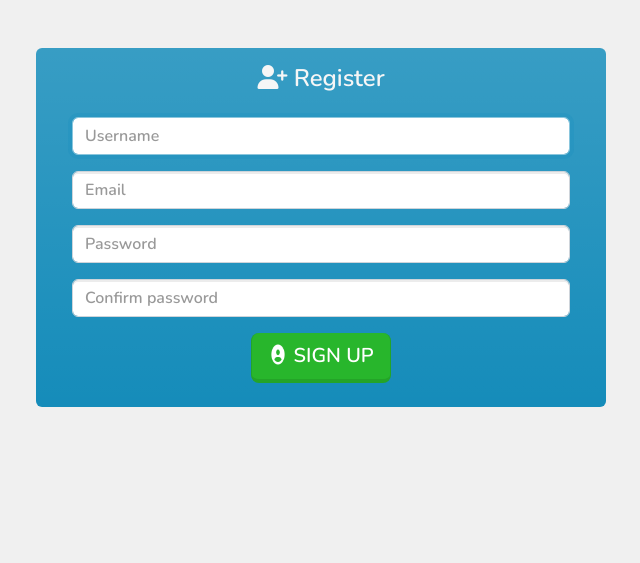
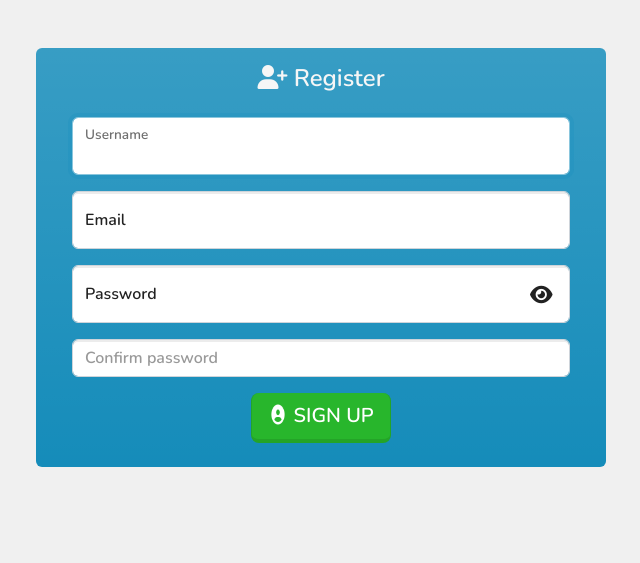
Before and after one commit to israel-oye/CiStash, a Flask app: page /auth/register in a window 1280 px wide. Shown: the part 76-639 px from the top of the page, without its empty margins (319-959 px from the left). Run offline with Flask 3, Linux system fonts and the light colour scheme; some libraries are stand-ins or nearby versions.

Commit message:
Improve auth forms & add password toggle

```diff
--- /dev/null
+++ b/src/static/assets/auth-handler.js
@@ -0,0 +1,14 @@
+const password = document.querySelector("#password");
+const eyeIcon = document.querySelector("#eye-icon");
+
+eyeIcon.addEventListener("click", () => {
+    if (eyeIcon.classList.contains("fa-eye")) {
+        password.setAttribute("type", "text");
+        eyeIcon.classList.remove("fa-eye");
+        eyeIcon.classList.add("fa-eye-slash");
+    } else {
+        password.setAttribute("type", "password");
+        eyeIcon.classList.remove("fa-eye-slash");
+        eyeIcon.classList.add("fa-eye");
+    }
+});
--- a/src/static/css/stylesheet.css
+++ b/src/static/css/stylesheet.css
@@ -20,6 +20,13 @@ p {
 
 mark {
     background-color: yellow !important;
+}
+
+#eye-icon {
+    position: absolute;
+    right: 1.1rem;
+    top: 1.8rem;
+    cursor: pointer;
 }
 
 .body-text {
--- a/src/templates/login.html
+++ b/src/templates/login.html
@@ -14,9 +14,10 @@
                         <label class="form-label text-light" for="email">Email</label>
                         <input type="email" name="email" class="form-control" placeholder="example@mail.com">
                     </div>
-                    <div class="mb-3 align-content-center">
+                    <div class="mb-3 align-content-center" style="position: relative;">
                         <label class="form-label text-light" for="password">Password</label>
-                        <input type="password" name="password" class="form-control">
+                        <input type="password" name="password" id="password" class="form-control">
+                        <i class="fa-solid fa-lg fa-eye" id="eye-icon" style="top: 3.1rem;"></i>
                     </div>
                     <div class="mb-3 text-center">
                         <button class="btn btn-lg btn-success mt-2" type="submit" formaction="{{url_for('auth_bp.login')}}"><i class="fa-solid fa-door-open"></i> Login</button>
@@ -29,4 +30,5 @@
     </div>
 
 </div>
+<script src="{{url_for('static', filename='assets/auth-handler.js')}}"></script>
 {% endblock %}
--- a/src/templates/register.html
+++ b/src/templates/register.html
@@ -9,8 +9,10 @@
             <h4 class="text-center text-light pt-3"><i class="fa-solid fa-user-plus"></i> Register</h4>
             <form action="{{url_for('auth_bp.register')}}" method="post" class="m-4 w-85">
                 {{ form.csrf_token }}
-                <div class="mb-3">
+                <div class="form-floating mb-3">
                     {{ form.username }}
+                    <!--  -->
+                    {{form.username.label}}
                     <!--  -->
                     {% for error in form.username.errors %}
                     <small class="form-text text-warning"><i class="fa-solid fa-circle-exclamation"></i> {{ error }}</small>
@@ -18,8 +20,10 @@
                     {% endfor %}
                 </div>
 
-                <div class="mb-3">
+                <div class="form-floating mb-3">
                     {{ form.email }}
+                    <!--  -->
+                    {{form.email.label}}
                     <!--  -->
                     {% for error in form.email.errors %}
                     <small class="form-text text-warning"><i class="fa-solid fa-circle-exclamation"></i> {{ error }}</small>
@@ -27,8 +31,11 @@
                     {% endfor %}
                 </div>
 
-                <div class="mb-3">
+                <div class="form-floating mb-3">
                     {{ form.password }}
+                    <i class="fa-solid fa-lg fa-eye" id="eye-icon"></i>
+                    <!--  -->
+                    {{form.password.label}}
                     <!--  -->
                     {% for error in form.password.errors %}
                     <small class="form-text"><i class="fa-solid fa-circle-exclamation"></i> {{error}}</small>
@@ -52,4 +59,5 @@
         </div>
     </div>
 </div>
+<script src="{{url_for('static', filename='assets/auth-handler.js')}}"></script>
 {% endblock %}
```
